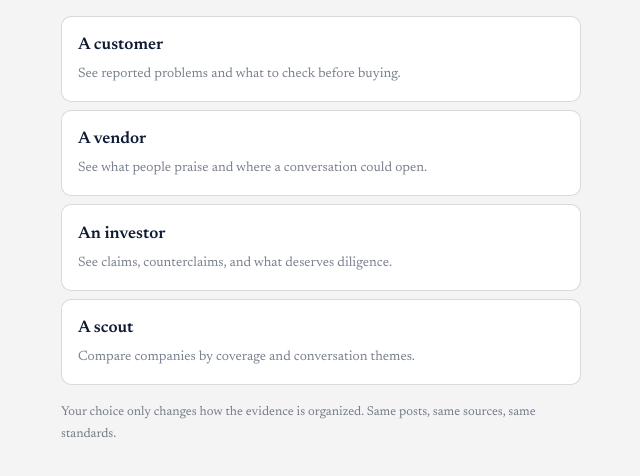
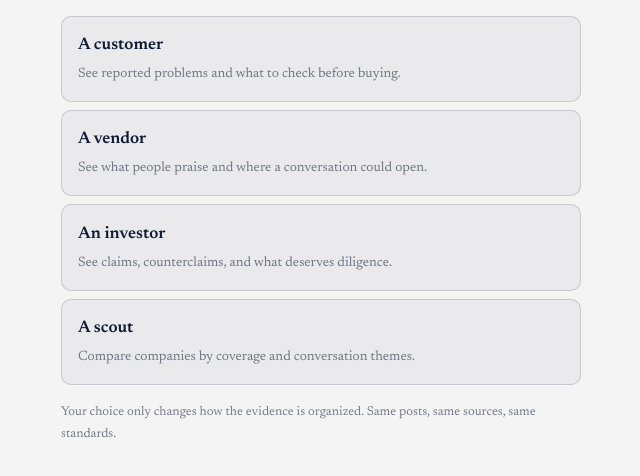
Before and after one commit to sojs-coder/company-evidence-index, a website: page index.html in a window 1280 px wide. Shown: the part 198-674 px from the top of the page, without its empty margins (319-959 px from the left). Drawn offline with nearby package versions, Linux system fonts and the light colour scheme.

Commit message:
Fix role picker contrast: theme-aware card surface and text color

```diff
--- a/styles.css
+++ b/styles.css
@@ -444,7 +444,7 @@ li.state-note{list-style:none}
 #role-ask{position:fixed;inset:0;z-index:9000;background:var(--bg,#f5f4f4);display:flex;align-items:center;justify-content:center;padding:1rem}
 .role-card{max-width:520px;width:100%}
 .role-card h1{font-size:2rem;margin:0 0 1.2rem}
-.role-opt{display:block;width:100%;text-align:left;padding:.9rem 1rem;margin:.5rem 0;border:1px solid var(--border,#ccc);border-radius:10px;background:var(--panel,#fff);cursor:pointer;font:inherit}
+.role-opt{display:block;width:100%;text-align:left;padding:.9rem 1rem;margin:.5rem 0;border:1px solid var(--border,#ccc);border-radius:10px;background:color-mix(in srgb, var(--text) 5%, var(--bg));color:var(--text);cursor:pointer;font:inherit}
 .role-opt strong{display:block;font-size:1.05rem}
 .role-opt span{display:block;color:var(--text-faint,#666);font-size:.85rem;margin-top:.15rem}
 .role-opt:hover{border-color:var(--color-brand-border,#1438dc)}
```
